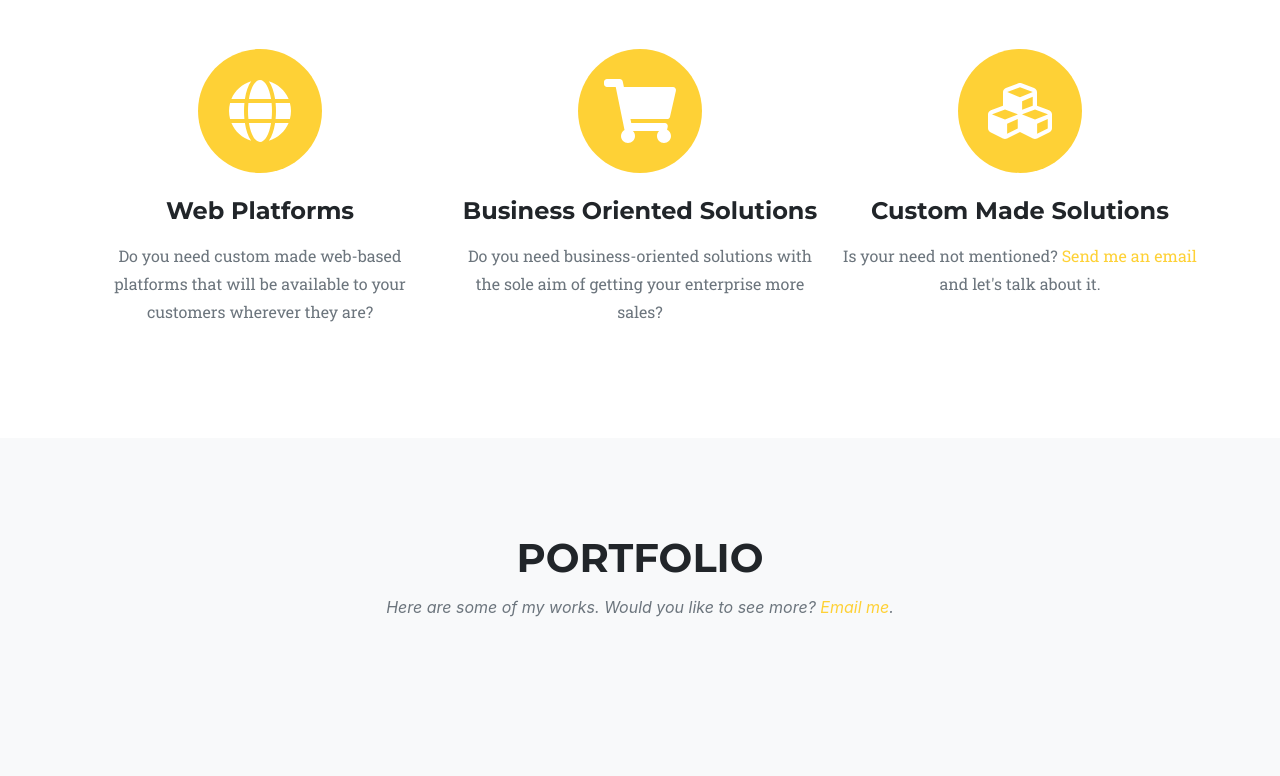
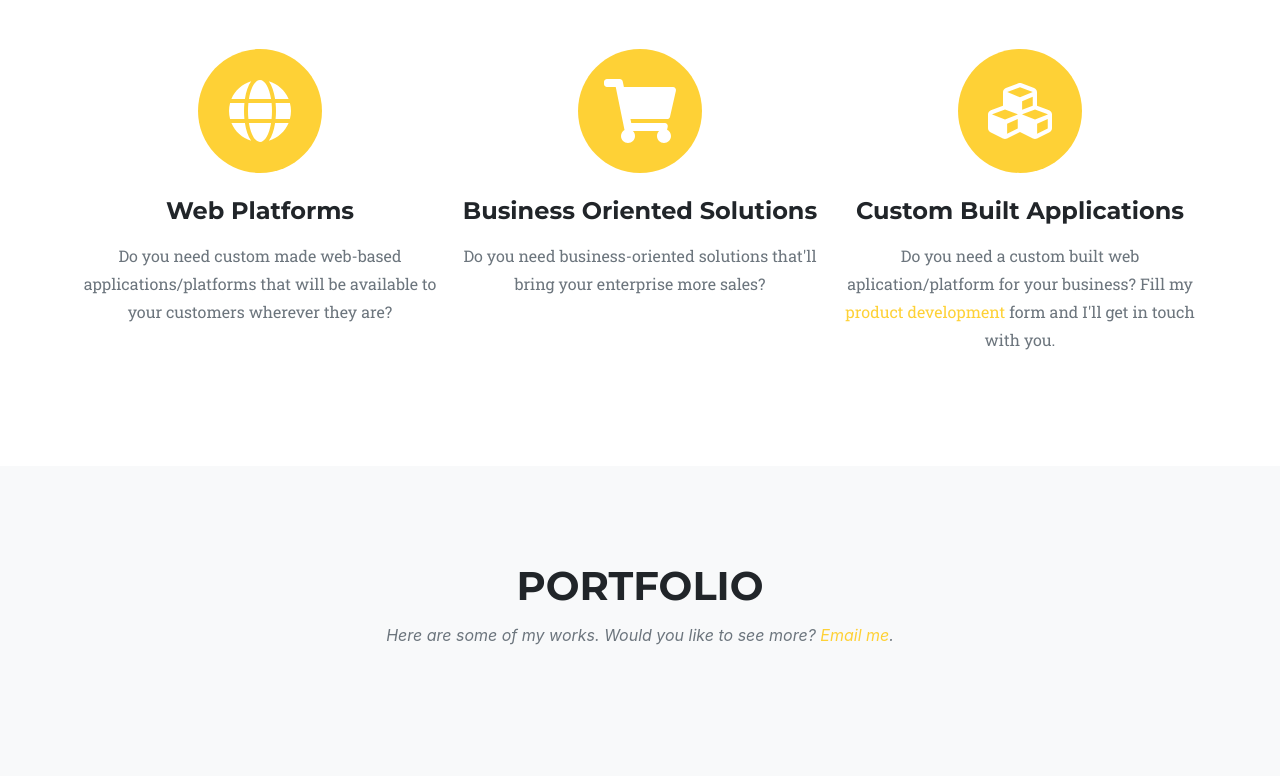
Before and after one commit to unyime1/Portfolio, a Django app: page / in a window 1280 px wide. Shown: the part 1764-2540 px from the top of the page. Run offline with Django 3.2, Linux system fonts and the light colour scheme; data that the repository does not hold is empty; parts of the project's set-up code (start-up, migrations or seed data) failed here and were passed over; some libraries are stand-ins or nearby versions; some web fonts are replaced.

Commit message:
completed home

```diff
--- a/mains/templates/mains/index.html
+++ b/mains/templates/mains/index.html
@@ -69,6 +69,7 @@
           <h3 class="section-subheading text-muted">Let me partner with you to showcase your brand, products, and services to
             the world, enhance your brand appeal, drive revenue, and increase profitability.</h3>
       </div>
+
       <div class="row text-center">
 
         <div class="col-md-4">
@@ -77,7 +78,7 @@
                 <i class="fa fa-globe fa-stack-1x fa-inverse"></i>
             </span>
             <h4 class="my-3">Web Platforms</h4>
-            <p class="text-muted"> Do you need custom made web-based platforms that will be available
+            <p class="text-muted"> Do you need custom made web-based applications/platforms that will be available
               to your customers wherever they are? </p>
         </div>
 
@@ -87,7 +88,7 @@
                 <i class="fas fa-shopping-cart fa-stack-1x fa-inverse"></i>
             </span>
             <h4 class="my-3">Business Oriented Solutions</h4>
-            <p class="text-muted">Do you need business-oriented solutions with the sole aim of getting your
+            <p class="text-muted">Do you need business-oriented solutions that'll bring your
               enterprise more sales?</p>
         </div>
 
@@ -96,11 +97,13 @@
               <i class="fas fa-circle fa-stack-2x text-primary"></i>
               <i class="fa fa-cubes fa-stack-1x fa-inverse"></i>
           </span>
-          <h4 class="my-3">Custom Made Solutions</h4>
-          <p class="text-muted"> Is your need not mentioned? <a href="mailto:unyime_etim58@yahoo.com">Send me an email</a>
-            and let's talk about it.</p>
+          <h4 class="my-3">Custom Built Applications</h4>
+          <p class="text-muted">Do you need a custom built web aplication/platform for your business? Fill my <a href="{% url 'development' %}">product development</a>
+            form and I'll get in touch with you.
+          </p>
         </div>
       </div>
+
   </div>
 </section>
 
```
